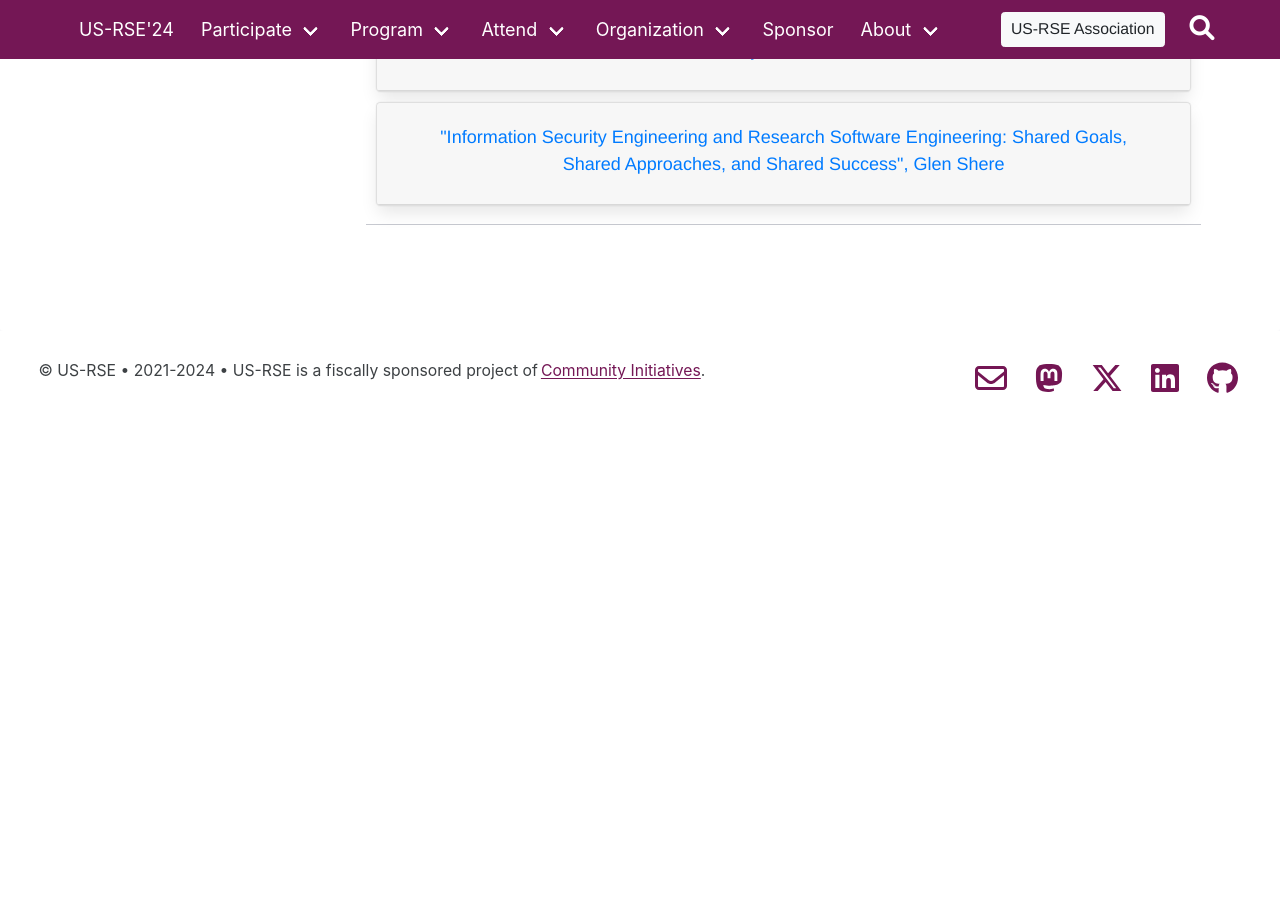
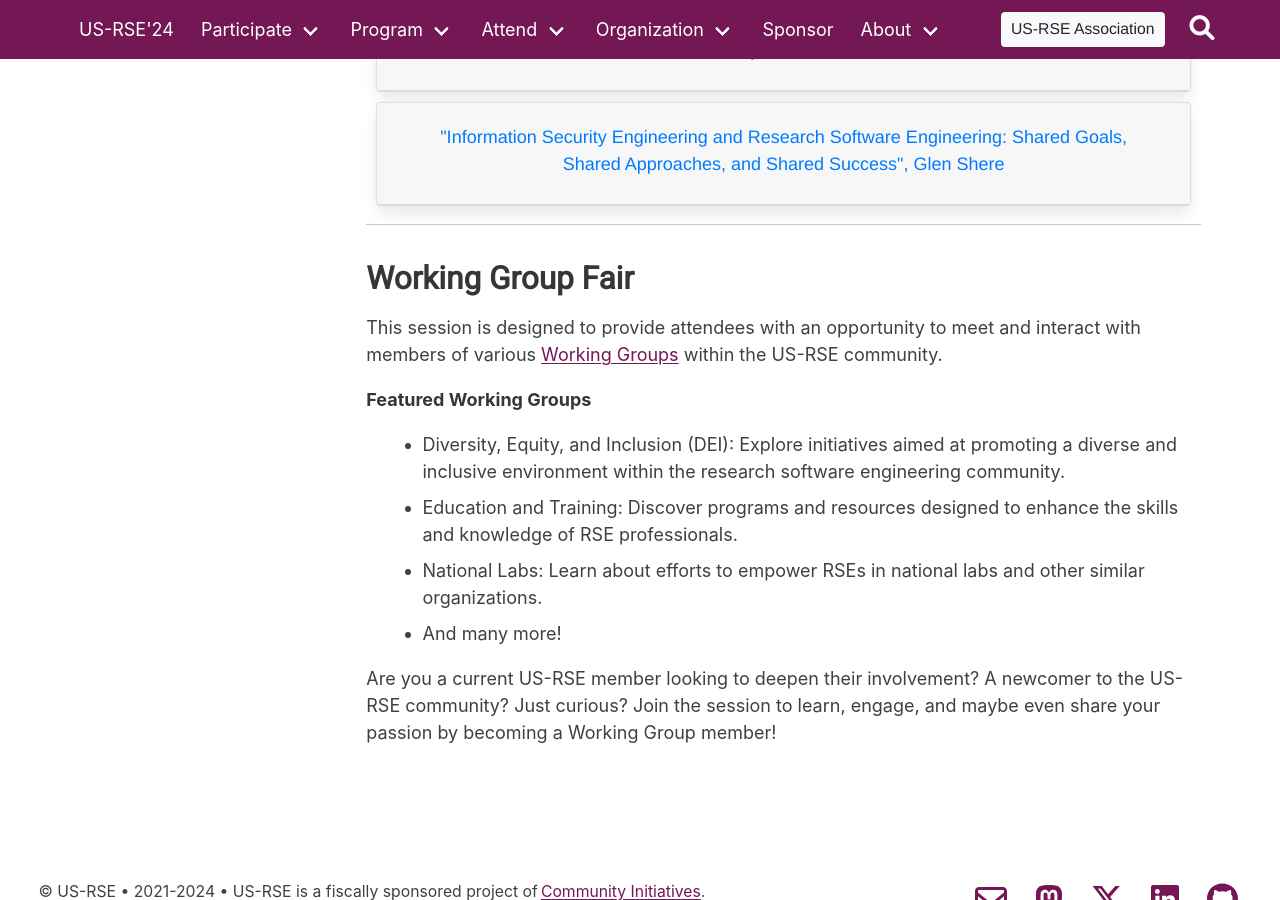
Before and after one commit to USRSE/usrse24, a Jekyll site: the page built from pages/program/sessions.md, in a window 1280 px wide and 900 px high, scrolled down 6634 px. Built offline with Jekyll 4.4.1, drawn with Linux system fonts in a browser that asks for light colours; a style sheet for code colours, icons or effects is not loaded; before the commit the page ends 7066 px from its top, so only the background shows below that.

Commit message:
Add a 'Working Group Fair' description in the Sessions

```diff
--- a/pages/program/sessions.md
+++ b/pages/program/sessions.md
@@ -2247,3 +2247,18 @@ set_last_modified: true
 </div>
 
 ---
+
+<a name="wg-fair"></a>
+## Working Group Fair
+
+This session is designed to provide attendees with an opportunity to meet and
+interact with members of various <a href="https://us-rse.org/working-groups/" target="_blank">Working Groups</a> within the US-RSE community.
+
+**Featured Working Groups**
+
+- Diversity, Equity, and Inclusion (DEI): Explore initiatives aimed at promoting a diverse and inclusive environment within the research software engineering community.
+- Education and Training: Discover programs and resources designed to enhance the skills and knowledge of RSE professionals.
+- National Labs: Learn about efforts to empower RSEs in national labs and other similar organizations.
+- And many more!
+
+Are you a current US-RSE member looking to deepen their involvement? A newcomer to the US-RSE community? Just curious? Join the session to learn, engage, and maybe even share your passion by becoming a Working Group member!
```
Also changed, not shown: pages/program/program.md (+2 -2 lines).
